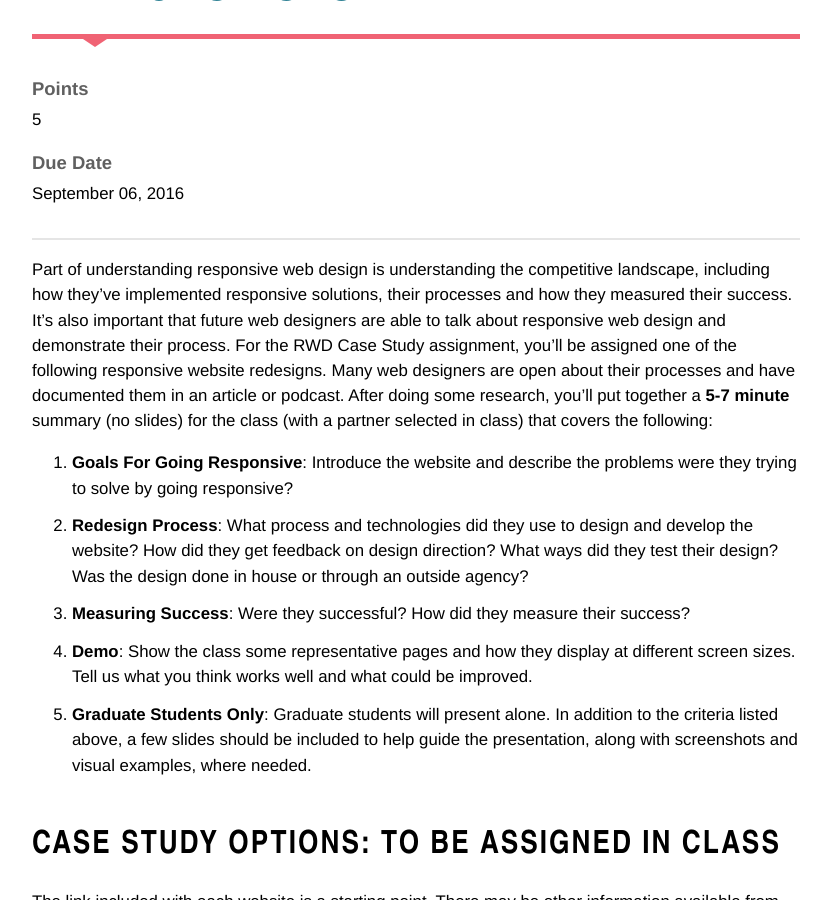
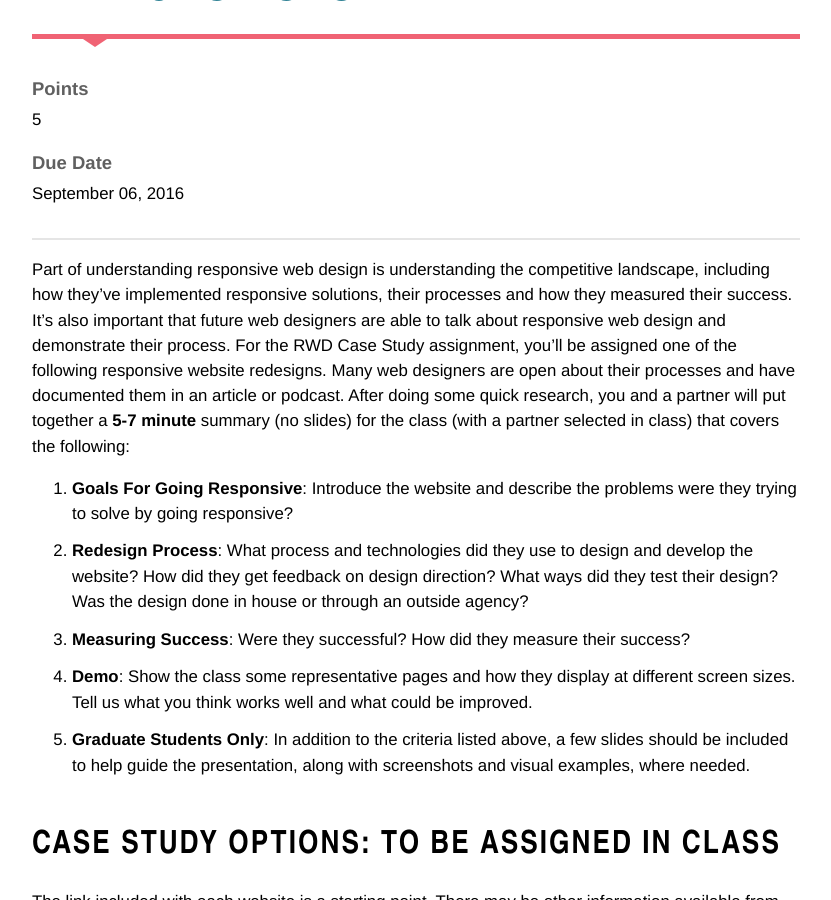
Before and after one commit to KentStateWeb/rwd, a Jekyll site: the page built from _assignments/casestudy.md, in a window 1280 px wide and 900 px high, scrolled down 219 px. Shown: the whole window, without its empty margins (224-1055 px from the left). Built offline with Jekyll 4.4.1, drawn with Linux system fonts in a browser that asks for light colours.

Commit message:
Update RWD case study
Signed-off-by: Christopher Hallahan <challahan@gmail.com>

```diff
--- a/_assignments/casestudy.md
+++ b/_assignments/casestudy.md
@@ -9,13 +9,13 @@ semester: fall-2016
 
 ---
 
-Part of understanding responsive web design is understanding the competitive landscape, including how they've implemented responsive solutions, their processes and how they measured their success. It's also important that future web designers are able to talk about responsive web design and demonstrate their process. For the RWD Case Study assignment, you'll be assigned one of the following responsive website redesigns.  Many web designers are open about their processes and have documented them in an article or podcast.  After doing some research, you'll put together a **5-7 minute** summary (no slides) for the class (with a partner selected in class) that covers the following:
+Part of understanding responsive web design is understanding the competitive landscape, including how they've implemented responsive solutions, their processes and how they measured their success. It's also important that future web designers are able to talk about responsive web design and demonstrate their process. For the RWD Case Study assignment, you'll be assigned one of the following responsive website redesigns.  Many web designers are open about their processes and have documented them in an article or podcast.  After doing some quick research, you and a partner will put together a **5-7 minute** summary (no slides) for the class (with a partner selected in class) that covers the following:
 
 1.  **Goals For Going Responsive**:  Introduce the website and describe the problems were they trying to solve by going responsive?
 2.  **Redesign Process**: What process and technologies did they use to design and develop the website?  How did they get feedback on design direction?  What ways did they test their design?  Was the design done in house or through an outside agency?
 3.  **Measuring Success**:  Were they successful?  How did they measure their success?
 4.  **Demo**:  Show the class some representative pages and how they display at different screen sizes.  Tell us what you think works well and what could be improved.
-5.  **Graduate Students Only**: Graduate students will present alone.  In addition to the criteria listed above, a few slides should be included to help guide the presentation, along with screenshots and visual examples, where needed.
+5.  **Graduate Students Only**: In addition to the criteria listed above, a few slides should be included to help guide the presentation, along with screenshots and visual examples, where needed.
 
 ## Case Study Options: To Be Assigned In Class
 
```
Also changed, not shown: _classes/2.md (+1 -1 lines).
